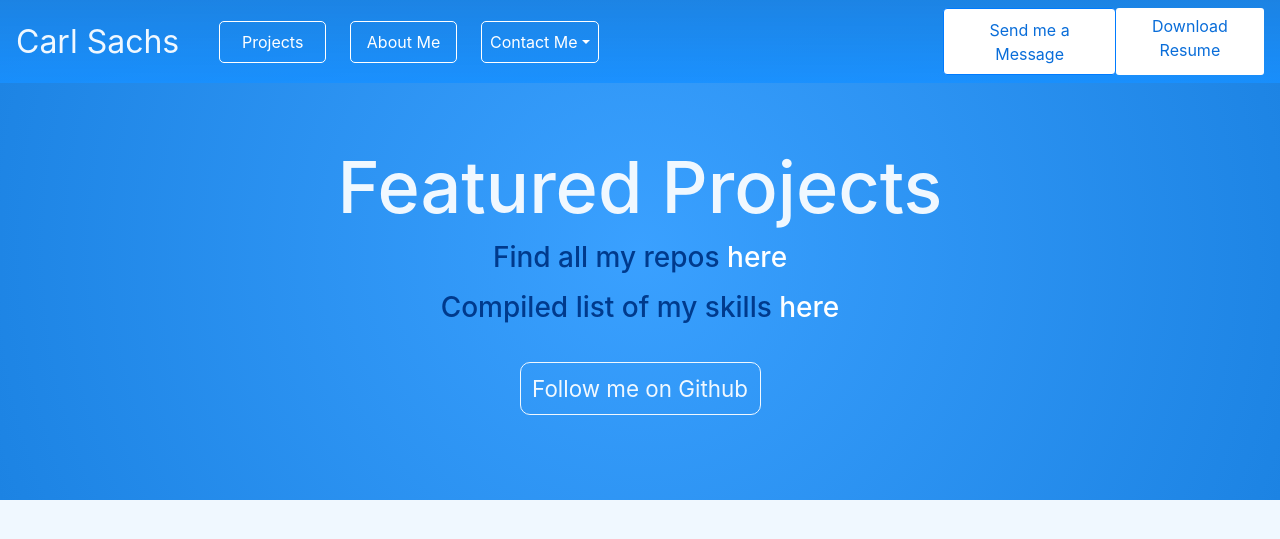
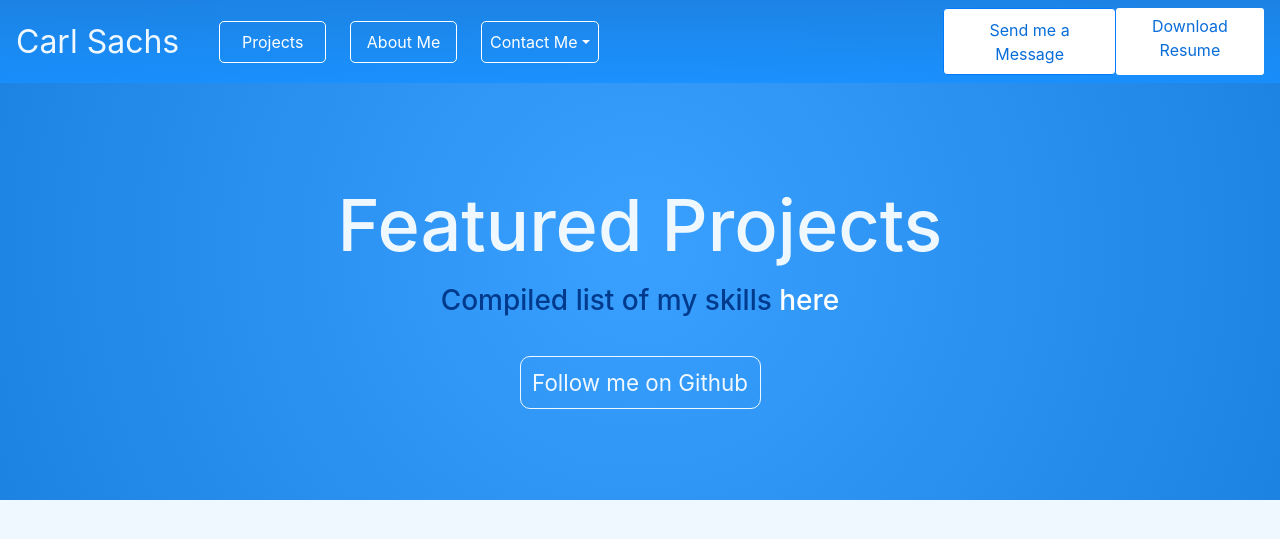
Before and after one commit to carlsachs/BootstrapPort, a React (Create React App) app in the folder portfolio/: page /projects in a window 1280 px wide. Shown: the top 539 px of the page. Built offline with nearby package versions, Linux system fonts and the light colour scheme.

Commit message:
added new resume

```diff
--- a/portfolio/src/components/Projects.css
+++ b/portfolio/src/components/Projects.css
@@ -35,6 +35,7 @@
     flex-flow: column nowrap;
     justify-content: center;
     align-items: center;
+    margin-top: 3%;
 }
 
 .top-right {
--- a/portfolio/src/components/Projects.js
+++ b/portfolio/src/components/Projects.js
@@ -38,11 +38,6 @@ const Projects = () => {
                         <h2>Featured Projects</h2>
                     </Row>
                 </Fade>
-                <Row>
-                    <div className="repo">
-                        <h3>Find all my repos <a target="_blank"style={{textDecoration: "none", color: "white"}} href="https://github.com/carlsachs/repositories">here</a></h3>
-                    </div>
-                </Row>
                 <Row>
                     <div className="repo1">
                         <h3>Compiled list of my skills <Link style={{textDecoration: "none", color: "white"}} to="/skills">here</Link></h3>
```
Also changed, not shown: 1 other file (tests, documents, lock files or other folders).
